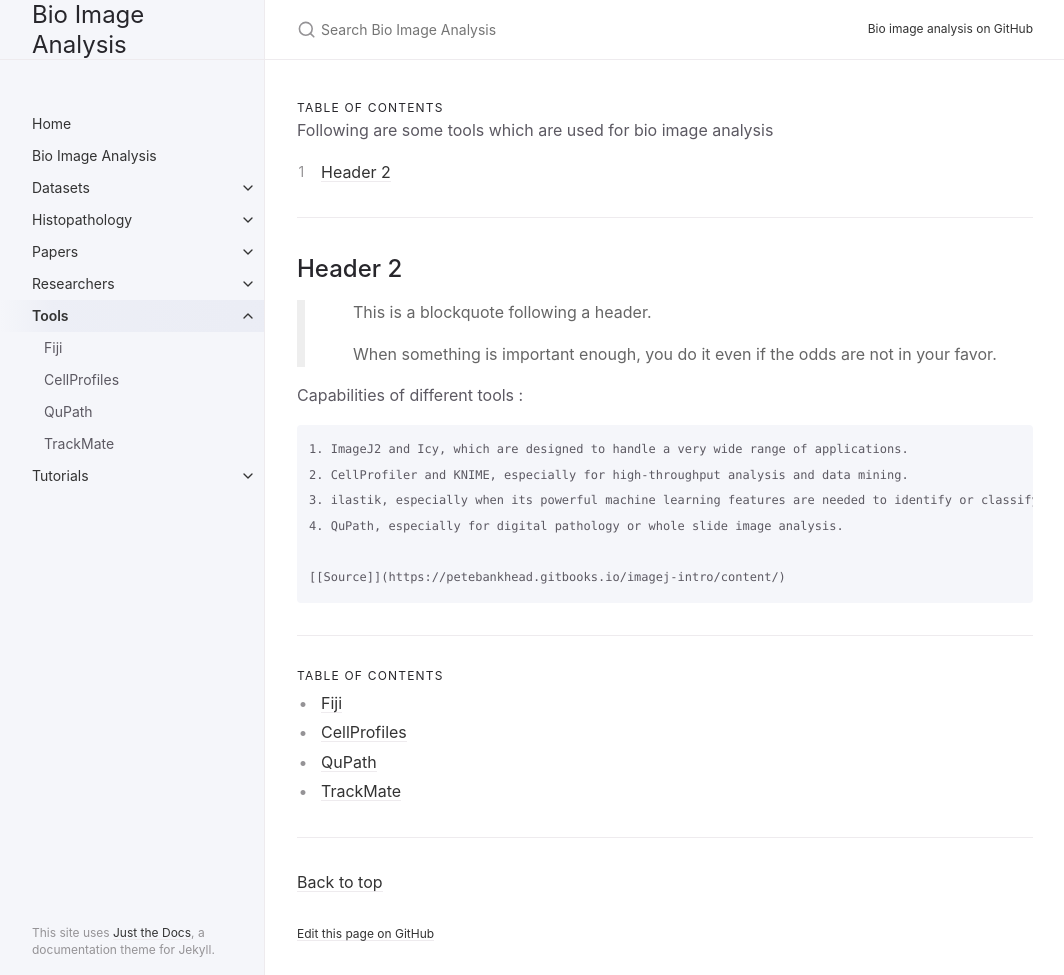
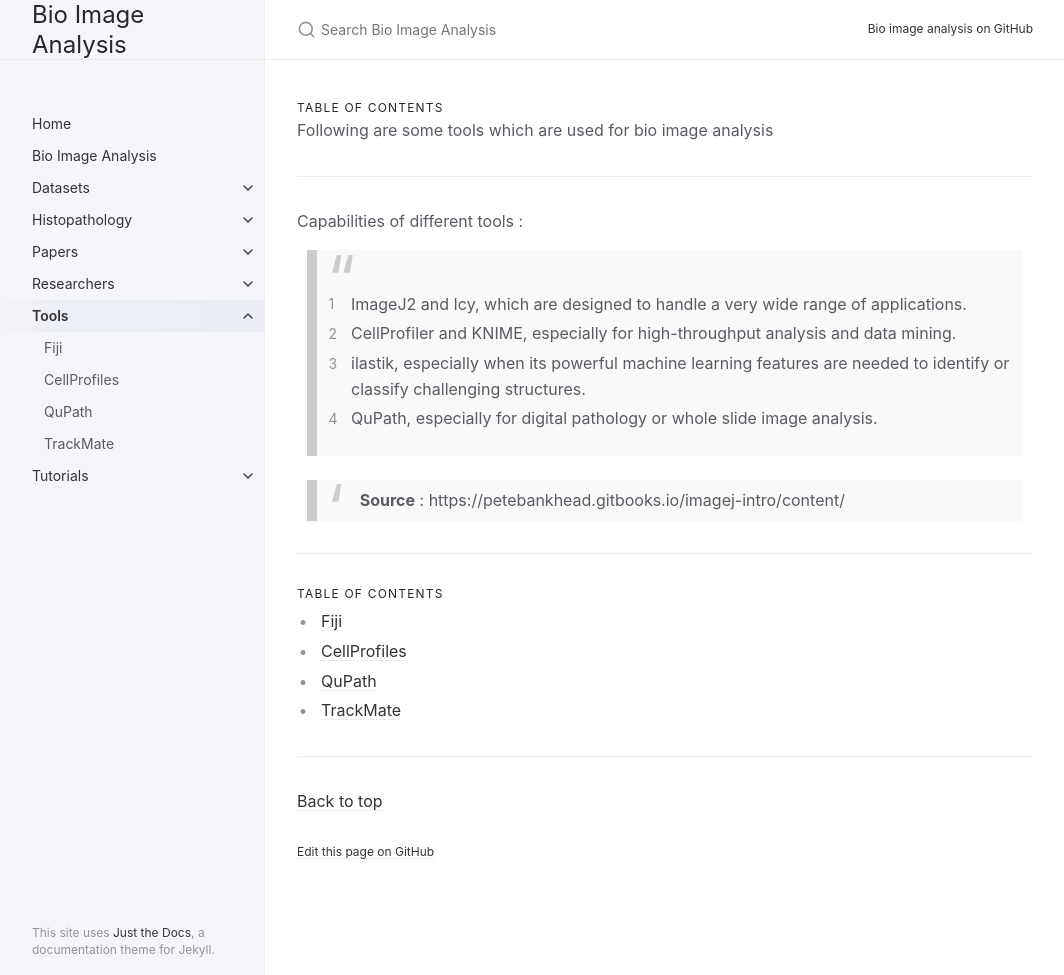
Before and after one commit to Amit-Tomar/bioimage-analysis, a Jekyll site: the page built from docs/Tools/index.md, in a window 1280 px wide and 975 px high. Shown: the whole window, without its empty margins (107-1171 px from the left). Built offline with Jekyll 4.4.1, drawn with Linux system fonts in a browser that asks for light colours.

Commit message:
styling for block quote

````diff
--- a/_sass/color_schemes/custom.scss
+++ b/_sass/color_schemes/custom.scss
@@ -1,8 +1,20 @@
 $link-color: #333;
 
 blockquote {
-    color: #666;
-    margin: 0;
-    padding-left: 3em;
-    border-left: 0.5em #eee solid;
-}
+    background: #f9f9f9;
+    border-left: 10px solid #ccc;
+    margin: 1.5em 10px;
+    padding: 0.5em 10px;
+    quotes: "\201C""\201D""\2018""\2019";
+  }
+  blockquote:before {
+    color: #ccc;
+    content: open-quote;
+    font-size: 4em;
+    line-height: 0.1em;
+    margin-right: 0.25em;
+    vertical-align: -0.4em;
+  }
+  blockquote p {
+    display: inline;
+  }
--- a/docs/Tools/index.md
+++ b/docs/Tools/index.md
@@ -16,18 +16,13 @@ Following are some tools which are used for bio image analysis
 
 ---
 
-## [](#header-2)Header 2
 
-> This is a blockquote following a header.
->
-> When something is important enough, you do it even if the odds are not in your favor.
 
 Capabilities of different tools :
-```
-1. ImageJ2 and Icy, which are designed to handle a very wide range of applications.
-2. CellProfiler and KNIME, especially for high-throughput analysis and data mining.
-3. ilastik, especially when its powerful machine learning features are needed to identify or classify challenging structures.
-4. QuPath, especially for digital pathology or whole slide image analysis.
 
-[[Source]](https://petebankhead.gitbooks.io/imagej-intro/content/)
-```
+> 1. ImageJ2 and Icy, which are designed to handle a very wide range of applications.
+> 2. CellProfiler and KNIME, especially for high-throughput analysis and data mining.
+> 3. ilastik, especially when its powerful machine learning features are needed to identify or classify challenging structures.
+> 4. QuPath, especially for digital pathology or whole slide image analysis.
+
+> **Source** : https://petebankhead.gitbooks.io/imagej-intro/content/
````
